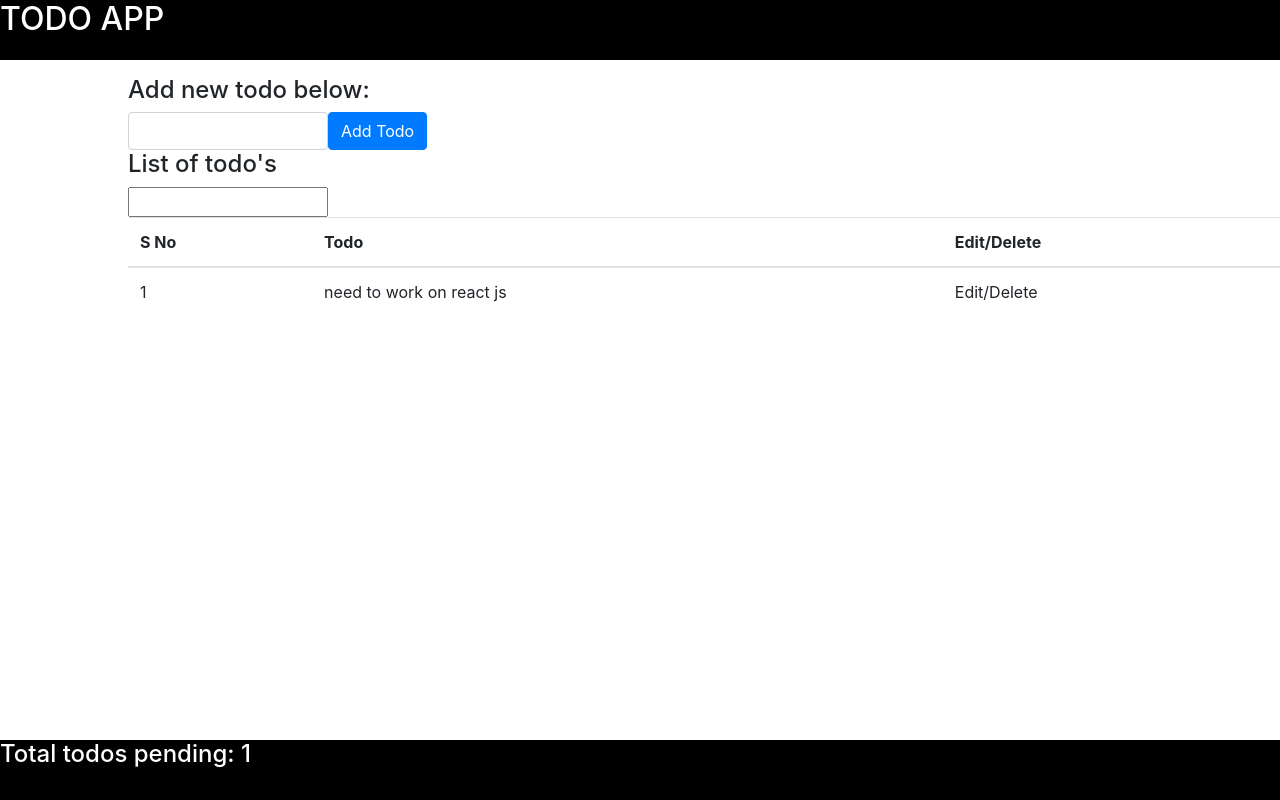
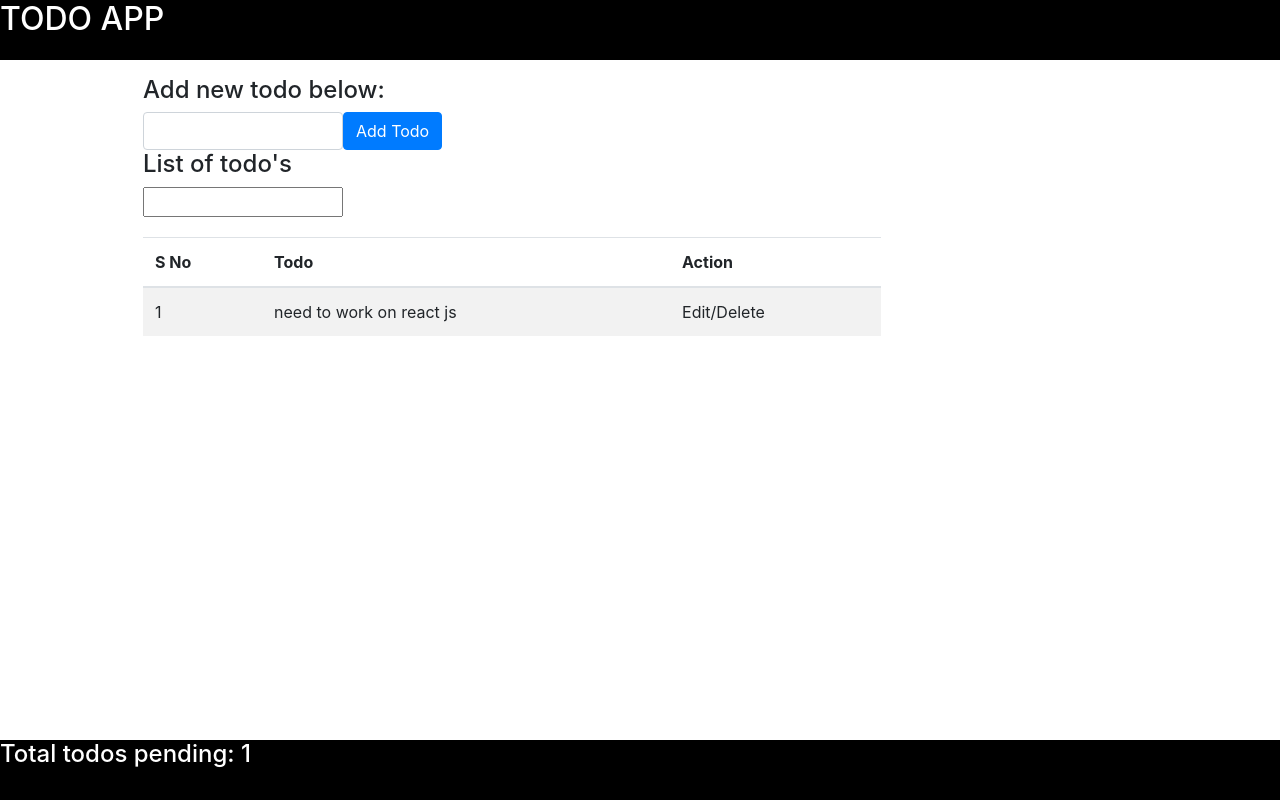
Before and after one commit to jogi323/todo-react, a React (Create React App) app: page / in a window 1280 px wide. Built offline with nearby package versions, Linux system fonts and the light colour scheme.

Commit message:
made changes

```diff
--- a/src/App.css
+++ b/src/App.css
@@ -7,7 +7,7 @@
 }
 .content {
 	position: relative;
-    top: 50px;
+	top: 50px;
 }
 .footer{
 	position:fixed;
--- a/src/components/content/content.css
+++ b/src/components/content/content.css
@@ -8,3 +8,9 @@
 .row{
 	margin: 0px !important;
 }
+.search{
+	padding-bottom: 20px;
+}
+.add-search{
+	padding-left: 15px;
+}
--- a/src/components/content/content.js
+++ b/src/components/content/content.js
@@ -1,6 +1,6 @@
 import React, { Component } from 'react';
 import './content.css';
-// import TodoList from './todo-list/todo-list';
+import TodoList from './todo-list/todo-list';
 
 class Content extends Component {
   constructor(props){
@@ -13,12 +13,14 @@ class Content extends Component {
   	this.setChanges = this.setChanges.bind(this);
     this.handleSubmit = this.handleSubmit.bind(this);
     this.deleteTodo = this.deleteTodo.bind(this);
+  	this.search = this.search.bind(this);
   }
   setChanges(event){
   	this.setState({
         todoName: event.target.value
     });
   };
+
   handleSubmit(){
     if(!this.state.todoList.includes(this.state.todoName) && this.state.todoName){
     this.state.todoList.push({name:this.state.todoName});
@@ -26,28 +28,44 @@ class Content extends Component {
     this.props.todosCount(this.state.todoList);
     }
   }
+
   deleteTodo(index){
     this.state.todoList.splice(index,1);
   	this.props.todosCount(this.state.todoList);
   }
 
+  search(event){
+    this.setState({
+        search: event.target.value
+    });
+    var query = this.state.search;
+    var queryResult=[];
+    this.state.todoList.forEach(function(item){
+      if(item.name.toLowerCase().indexOf(query)!==-1)
+      queryResult.push(item);
+    });
+  }
+
   render() {
     return (
       <div className="add-todo">
+        <div className="add-search">
           <h4>Add new todo below:</h4>
           <div className="row form-group">
-	        <input className="form-control input" type="text" value={this.state.search} onChange={this.setChanges}/>
+            <input className="form-control input" type="text" value={this.state.todoName} onChange={this.setChanges}/>
             <button type="submit" className="btn btn-primary" onClick={this.handleSubmit}>Add Todo</button>
           </div>
 
-        {/* <TodoList list={this.state.todoList} deleteTodo={this.delete}/> */}
           <div>
             <h4>List of todo's</h4>
             <div className="search">
-	        <input className="input" type="text" value={this.state.todoName} onChange={this.setChanges}/>
+            <input className="input" type="text" value={this.state.search} onChange={this.search}/>
           </div>
           </div>
-        <table className="table">
+        </div>
+        <TodoList list={this.state.todoList} deleteTodo={this.deleteTodo}/>
+
+        {/* <table className="table">
           <thead>
             <tr>
               <th>S No</th>
@@ -68,7 +86,7 @@ class Content extends Component {
             })
             }
           </tbody>
-        </table>
+        </table> */}
       </div>
     );
   }
--- a/src/components/content/todo-list/todo-list.css
+++ b/src/components/content/todo-list/todo-list.css
@@ -1,3 +1,16 @@
 .Edit {
     cursor: pointer;
 }
+.table{
+    padding-top: 20px;
+    max-height: 230px;
+    overflow-y: scroll;
+    width: 100%;
+  }
+/* .table {
+    min-height: 300px;
+    max-height: 300px;
+    height: 300px;
+    overflow-y: scroll;
+    display: list-item;
+}  */
--- a/src/components/content/todo-list/todo-list.js
+++ b/src/components/content/todo-list/todo-list.js
@@ -7,31 +7,29 @@ class TodoList extends Component {
     this.state = {
       data: this.props.list
     }
+    console.log(this.props.list)
     this.deleteTodo = this.deleteTodo.bind(this);
   }
   deleteTodo(index){
-    console.log(index)
-    console.log(this.state.data);
     this.state.data.splice(index,1)
     this.props.deleteTodo(this.state.data);
-    console.log(this.state.data);
   }
   render() {
     return (
       <div className="todos-list col-md-8">
-        <table className="table">
+        <table className="table table-striped">
           <thead>
             <tr>
               <th>S No</th>
               <th>Todo</th>
-              <th>Edit/Delete</th>
+              <th>Action</th>
             </tr>
           </thead>
           <tbody>
             {this.state.data.map((item, index) => {
-              return <tr>
+              return <tr key={index}>
                 <td>{index + 1}</td>
-                <td>{item}</td>
+                <td>{item.name}</td>
                 <td className="Edit">
                   <a>Edit</a>/
                   <a onClick={()=>this.deleteTodo(index)}>Delete</a>
```
Lines whose indentation alone changed are shown as unchanged.
